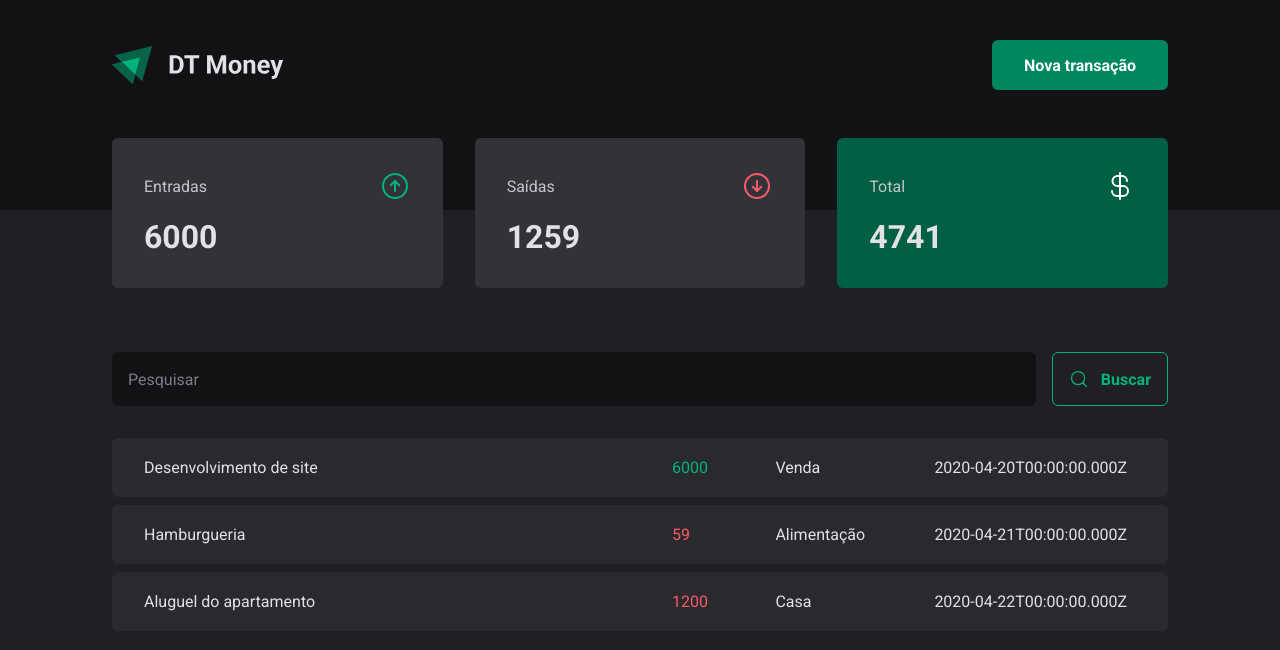
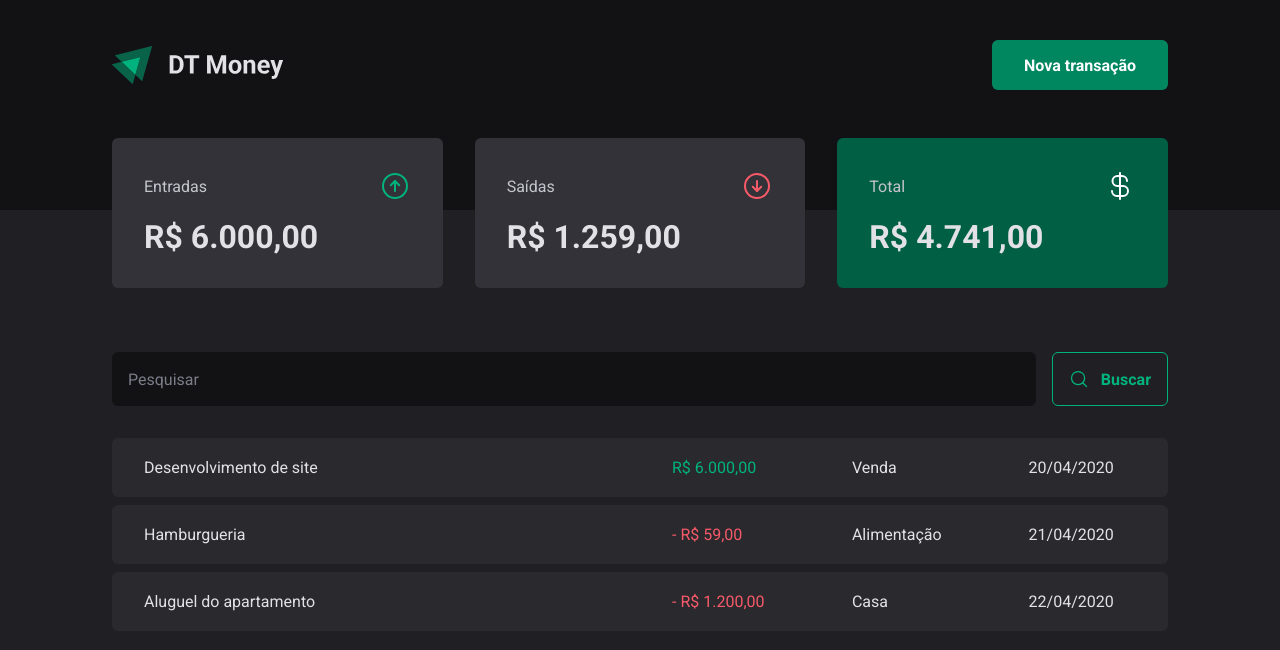
Before and after one commit to DaksonC/dt-money, a React (Vite) app: page / in a window 1280 px wide. Shown: the top 650 px of the page. Built offline with nearby package versions, Linux system fonts and the light colour scheme; data requests are answered from the project's data file.

Commit message:
feat(utils) formata os valores de data e preço

```diff
--- a/src/components/Summary/index.tsx
+++ b/src/components/Summary/index.tsx
@@ -6,6 +6,7 @@
 import { useContext } from "react";
 import { SummaryCard, SummaryContainer } from "./styles";
 import { TransactionsContext } from "../../contexts/TransactionsContext";
+import { priceFormatter } from "../../utils/formatter";
 
 export function Summery() {
   const { transactions } = useContext(TransactionsContext);
@@ -33,21 +34,21 @@
           <span>Entradas</span>
           <ArrowCircleUp size={32} color="#00b37e" />
         </header>
-        <strong>{summary.income}</strong>
+        <strong>{priceFormatter.format(summary.income)}</strong>
       </SummaryCard>
       <SummaryCard>
         <header>
           <span>Saídas</span>
           <ArrowCircleDown size={32} color="#f75a68" />
         </header>
-        <strong>{summary.outcome}</strong>
+        <strong>{priceFormatter.format(summary.outcome)}</strong>
       </SummaryCard>
       <SummaryCard variant="green">
         <header>
           <span>Total</span>
           <CurrencyDollar size={32} color="#fff" />
         </header>
-        <strong>{summary.total}</strong>
+        <strong>{priceFormatter.format(summary.total)}</strong>
       </SummaryCard>
     </SummaryContainer>
   )
--- a/src/pages/Transactions/index.tsx
+++ b/src/pages/Transactions/index.tsx
@@ -8,6 +8,7 @@
   TransactionsContainer,
   TransactionsTable
 } from "./styles";
+import { dateFormatter, priceFormatter } from "../../utils/formatter";
 
 export function Transactions() {
   const { transactions } = useContext(TransactionsContext)
@@ -26,11 +27,12 @@
                   <td width="50%">{transaction.description}</td>
                   <td>
                     <PriceHighlight variant={transaction.type}>
-                      {transaction.price}
+                      {transaction.type === 'outcome' && '- '}
+                      {priceFormatter.format(transaction.price)}
                     </PriceHighlight>
                   </td>
                   <td>{transaction.category}</td>
-                  <td>{transaction.createdAt}</td>
+                  <td>{dateFormatter.format(new Date(transaction.createdAt))}</td>
                 </tr>
               </tbody>
             )
--- /dev/null
+++ b/src/utils/formatter.ts
@@ -0,0 +1,10 @@
+export const dateFormatter = new Intl.DateTimeFormat('pt-BR', {
+  year: 'numeric',
+  month: '2-digit',
+  day: '2-digit',
+});
+
+export const priceFormatter = new Intl.NumberFormat('pt-BR', {
+  style: 'currency',
+  currency: 'BRL',
+});
```
